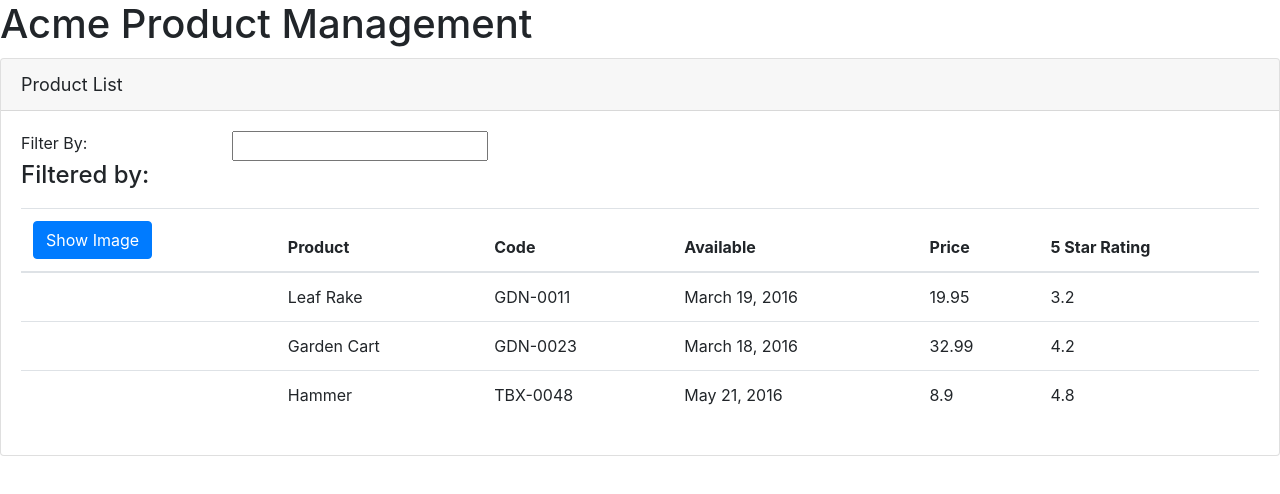
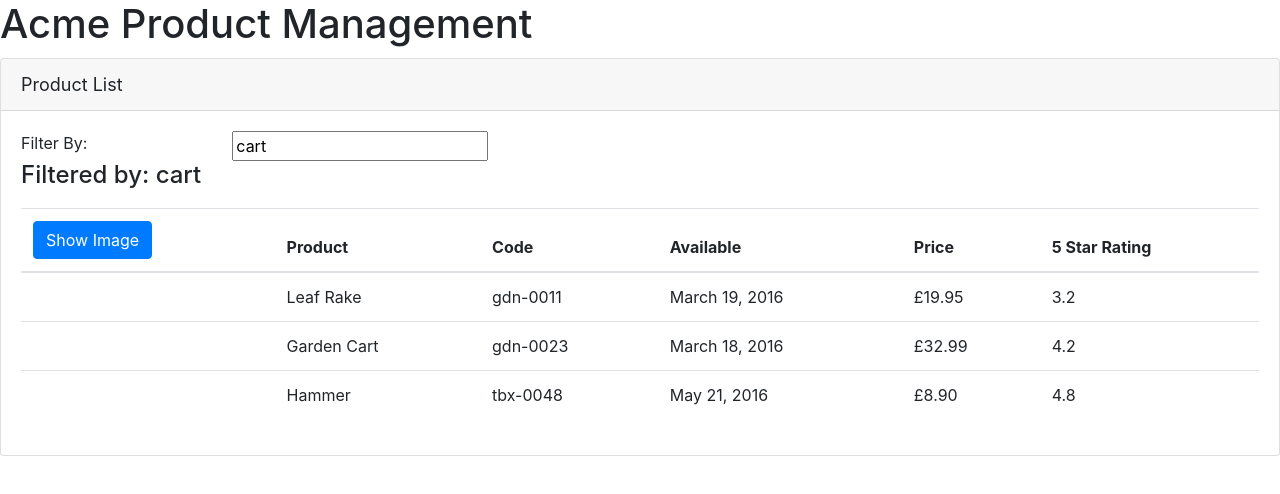
Before and after one commit to kylemchown/StartingAngular, an Angular app in the folder APM/: page / in a window 1280 px wide. Shown: the top 494 px of the page. Built offline with nearby package versions, Linux system fonts and the light colour scheme.

Commit message:
DataBinding, Interactivity and Pipes

```diff
--- a/APM/src/app/app.module.ts
+++ b/APM/src/app/app.module.ts
@@ -1,6 +1,6 @@
 import { BrowserModule } from '@angular/platform-browser';
 import { NgModule } from '@angular/core';
-
+import { FormsModule } from '@angular/forms';
 import { AppComponent } from './app.component';
 import { ProductListComponent } from './products/product-list.component';
 
@@ -10,7 +10,8 @@
     ProductListComponent
   ],
   imports: [
-    BrowserModule
+    BrowserModule,
+    FormsModule
   ],
   bootstrap: [AppComponent]
 })
--- a/APM/src/app/products/product-list.component.html
+++ b/APM/src/app/products/product-list.component.html
@@ -6,12 +6,13 @@
         <div class='row'>
             <div class='col-md-2'>Filter By:</div>
             <div class='col-md-4'>
-                <input type='text' />
+                <input type='text'
+                [(ngModel)]='listFilter' />
             </div>
         </div>
         <div class='row'>
             <div class='col-md-6'>
-                <h4>Filtered by: </h4>
+                <h4>Filtered by: {{listFilter}}</h4>
             </div>
         </div>
         <div class='table-responsive'>
@@ -20,8 +21,9 @@
                 <thead>
                     <tr>
                         <th>
-                            <button class='btn btn-primary'>
-                                Show Image
+                            <button class='btn btn-primary'
+                            (click)='toggleImage()'>
+                                {{showImage ? 'Hide' : 'Show'}} Image
                             </button>
                         </th>
                         <th>Product</th>
@@ -33,11 +35,17 @@
                 </thead>
                 <tbody>
                     <tr *ngFor='let product of products'>
-                        <td></td>
+                        <td>
+                            <img *ngIf='showImage'
+                                [src]='product.imageUrl'
+                                [title]='product.productName'
+                                [style.width.px]='imageWidth'
+                                [style.margin.px]='imageMargin'>
+                        </td>
                         <td>{{product.productName}}</td>
-                        <td>{{product.productCode}}</td>
+                        <td>{{product.productCode | lowercase}}</td>
                         <td>{{product.releaseDate}}</td>
-                        <td>{{product.price}}</td>
+                        <td>{{product.price | currency:'GBP':'symbol':'1.2-2'}}</td>
                         <td>{{product.starRating}}</td>
                     </tr>
                 </tbody>
--- a/APM/src/app/products/product-list.component.ts
+++ b/APM/src/app/products/product-list.component.ts
@@ -6,6 +6,10 @@
 })
 export class ProductListComponent {
     pageTitle: string = 'Product List';
+    imageWidth: number = 50;
+    imageMargin: number = 2;
+    showImage: boolean = false;
+    listFilter: string = 'cart';
     products: any[] = [
         {
             "productId": 1,
@@ -38,4 +42,8 @@
             "imageUrl": "https://openclipart.org/image/300px/svg_to_png/73/rejon_Hammer.png"
           }
     ];
+
+    toggleImage(): void {
+        this.showImage = !this.showImage;
+    }
 }
```
